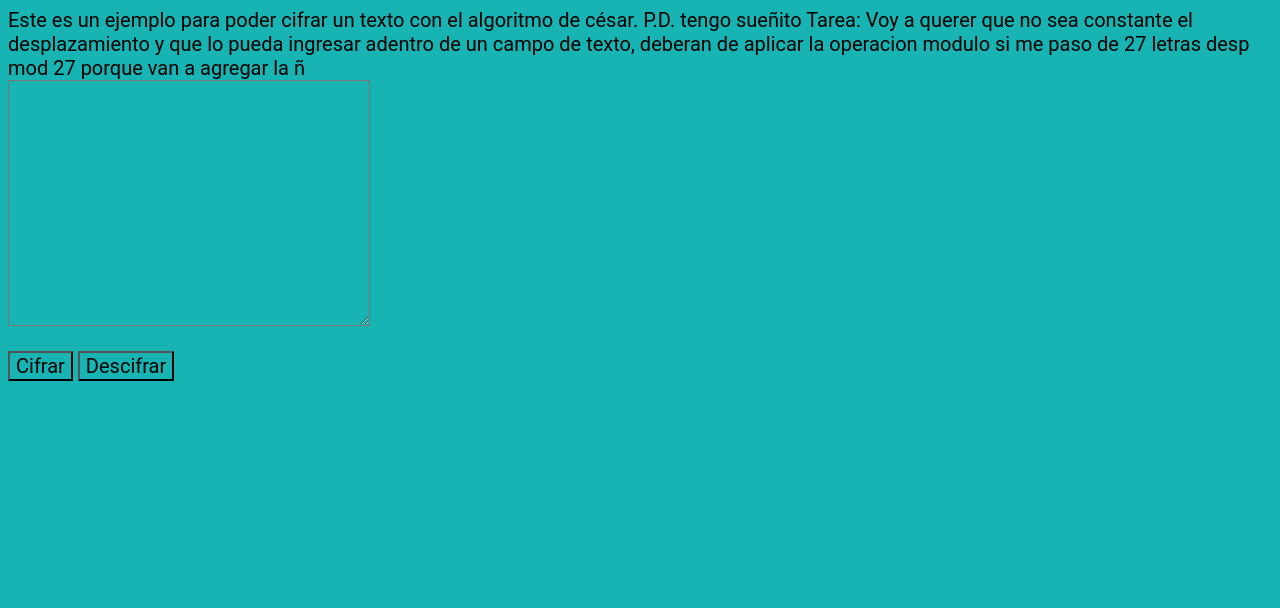
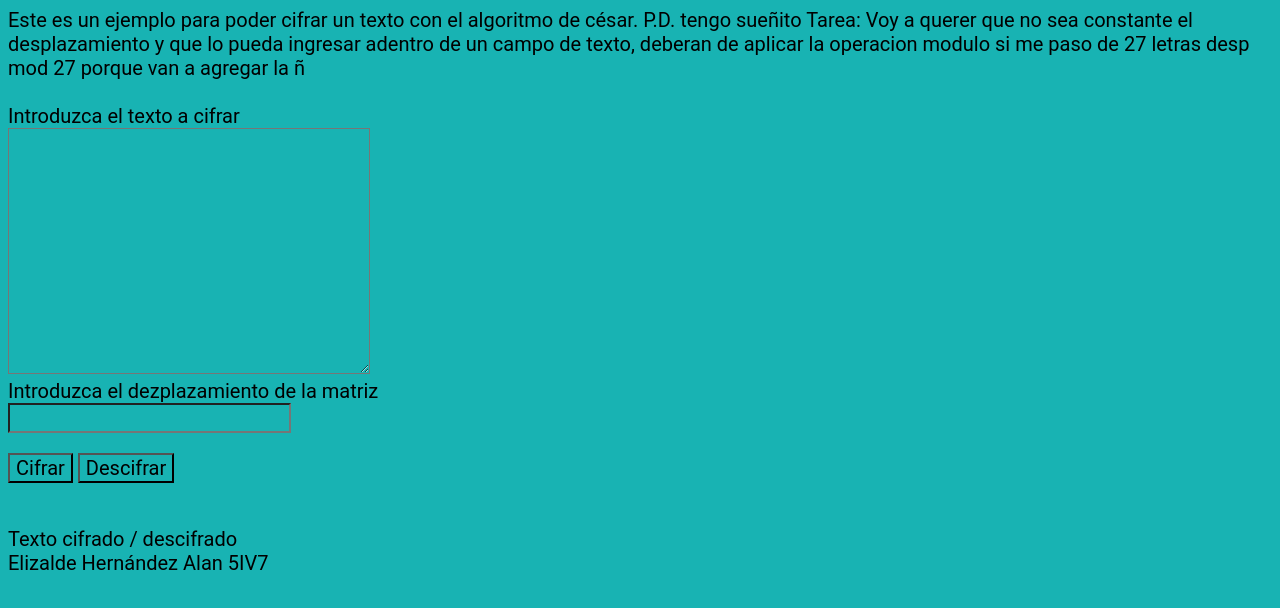
Before and after one commit to alaneh/5IV7_SWyA-Elizalde-Hern-ndez-Alan, a plain HTML site: page 01 Cesar/index.html in a window 1280 px wide. Drawn offline with Linux system fonts and the light colour scheme.

Commit message:
Agregar botones y cajas de texto

```diff
--- a/01 Cesar/index.html
+++ b/01 Cesar/index.html
@@ -1,5 +1,6 @@
 <!DOCTYPE html>
 <html lang="en">
+
 <head>
     <meta charset="UTF-8">
     <meta http-equiv="X-UA-Compatible" content="IE=edge">
@@ -7,28 +8,32 @@
     <title>Ejemplo Cesar</title>
     <link rel="stylesheet" href="css/style.css">
 </head>
+
 <body>
-    Este es un ejemplo para poder cifrar un texto con el algoritmo de césar.
-    P.D. tengo sueñito
-
-    Tarea:
-
-    Voy a querer que no sea constante el desplazamiento y que lo pueda ingresar
-    adentro de un campo de texto, deberan de aplicar la operacion modulo
-    si me paso de 27 letras
-
-    desp  mod 27
-
-    porque van a agregar la ñ
-    <br>
-    <textarea id="cadena" cols="30" rows="10"></textarea>
-    <br>
-    <p><input type="button" value="Cifrar" onclick="cifrar()" >
-        <input type="button" value="Descifrar" onclick="descifrar()" ></p>
-    <div id="resultado" >
-
+    <div class="main grid">
+        <div class="main_text header">Este es un ejemplo para poder cifrar un texto con el algoritmo de césar. P.D. tengo sueñito Tarea: Voy a querer que no sea constante el desplazamiento y que lo pueda ingresar adentro de un campo de texto, deberan de aplicar la operacion modulo
+            si me paso de 27 letras desp mod 27 porque van a agregar la ñ</div>
+        <br>
+        <div class="card main">
+            <article>Introduzca el texto a cifrar</article>
+            <textarea id="cadena" cols="30" rows="10" class="TCifrar"></textarea>
+            <br>
+            <article>Introduzca el dezplazamiento de la matriz</article>
+            <input type="number" id="desplazamiento" class="number">
+            <br>
+            <p>
+                <input class="cifrar" type="button" value="Cifrar" onclick="cifrar()">
+                <input class="descifrar" type="button" value="Descifrar" onclick="descifrar()">
+            </p>
+        </div>
+        <br>
+        <div id="resultado" class="footer">
+            <article>Texto cifrado / descifrado</article>
+        </div>
+        <article>Elizalde Hernández Alan 5IV7</article>
     </div>
 
-    <script src="js/cesar.js" ></script>
+    <script src="js/cesar.js"></script>
 </body>
+
 </html>
```
